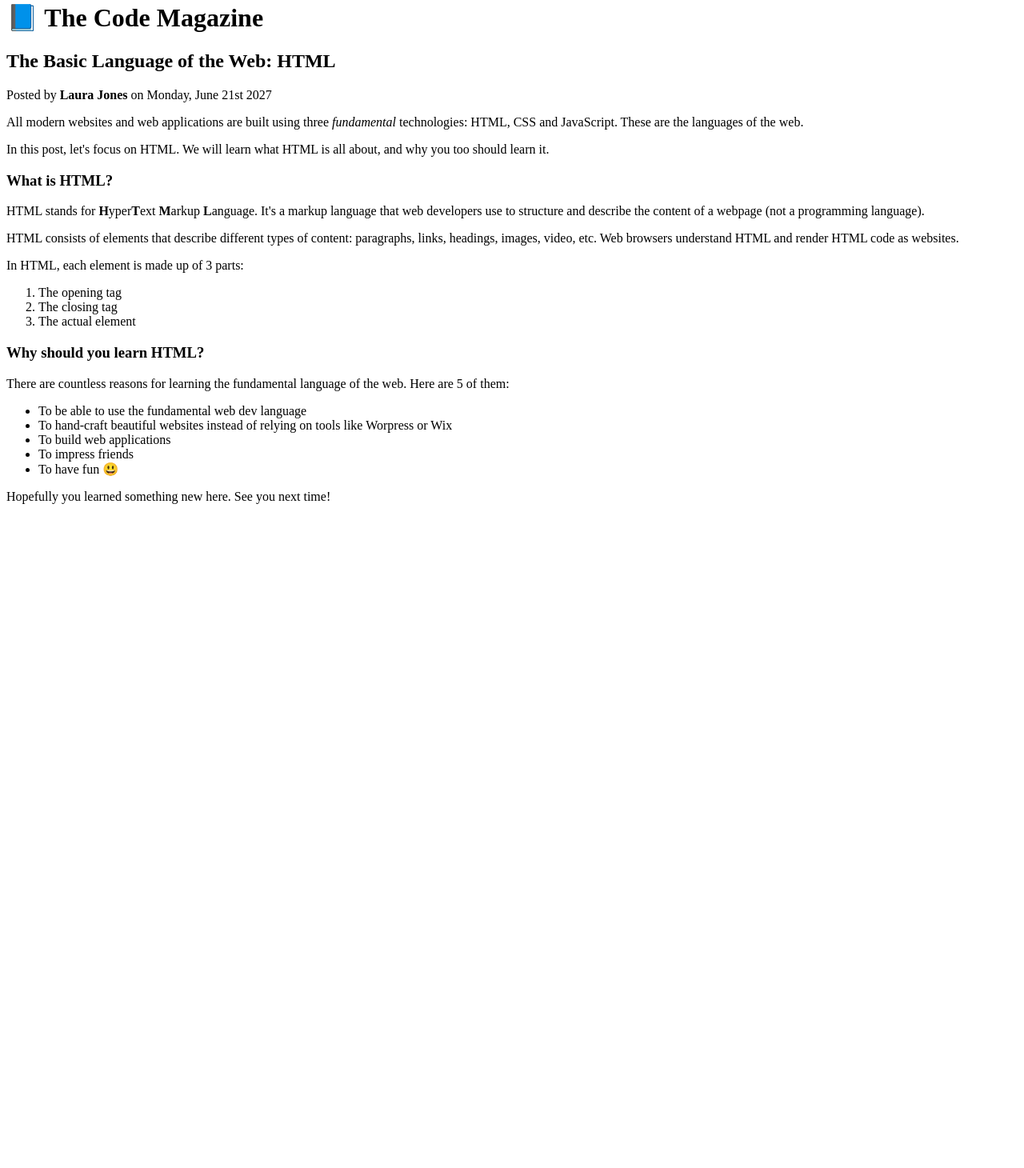
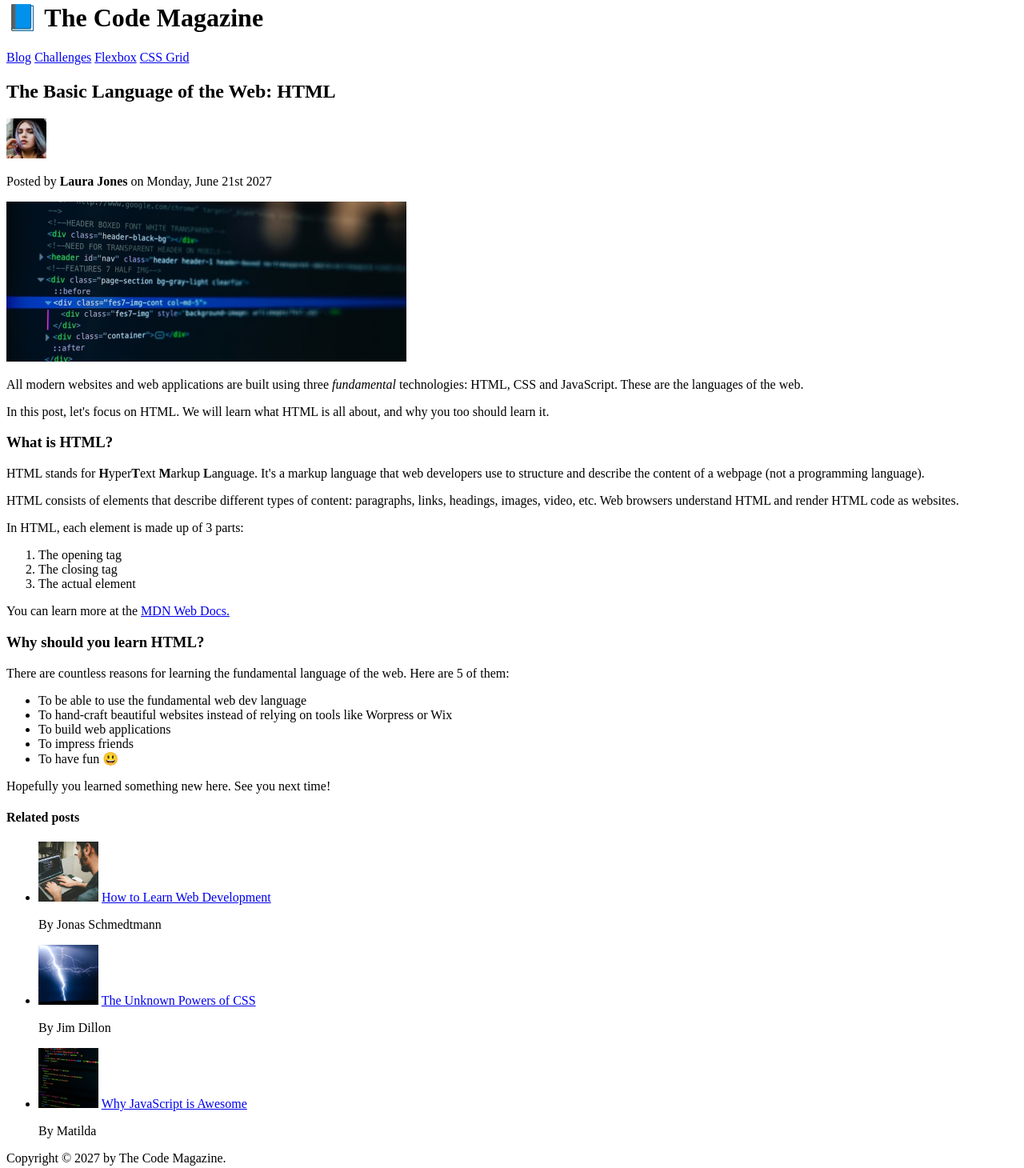
Before and after one commit to sohamnesarikar/html-css-course, a plain HTML site: page 02-HTML-Fundamentals/index.html in a window 1280 px wide. Shown: the part 18-1478 px from the top of the page at 80% size. Before the commit the page ends 800 px from the top, so only its background shows below. Drawn offline with Linux system fonts and the light colour scheme.

Commit message:
HTML Fundamentals section completed

```diff
--- a/02-HTML-Fundamentals/index.html
+++ b/02-HTML-Fundamentals/index.html
@@ -1,31 +1,63 @@
 <!DOCTYPE html>
-<html>
+<html lang="en">
   <head>
+    <meta charset="UTF-8" />
     <title>The Basic Language of the Web: HTML</title>
   </head>
   <body>
+    <header>
       <h1>📘 The Code Magazine</h1>
 
+      <nav>
+        <a href="blog.html">Blog</a>
+        <a href="#">Challenges</a>
+        <a href="#">Flexbox</a>
+        <a href="#">CSS Grid</a>
+      </nav>
+    </header>
+
+    <article>
+      <header>
         <h2>The Basic Language of the Web: HTML</h2>
+
+        <img
+          src="img/laura-jones.jpg"
+          alt="Laura jones headshot"
+          width="50"
+          height="50"
+        />
+
         <p>Posted by <strong>Laura Jones</strong> on Monday, June 21st 2027</p>
+
+        <img
+          src="img/post-img.jpg"
+          alt="html code image"
+          width="500"
+          height="200"
+        />
+      </header>
+
       <p>
         All modern websites and web applications are built using three
         <em>fundamental</em>
         technologies: HTML, CSS and JavaScript. These are the languages of the
         web.
       </p>
+
       <p>
         In this post, let's focus on HTML. We will learn what HTML is all about,
         and why you too should learn it.
       </p>
 
       <h3>What is HTML?</h3>
+
       <p>
         HTML stands for <strong>H</strong>yper<strong>T</strong>ext
-      <strong>M</strong>arkup <strong>L</strong>anguage. It's a markup language
-      that web developers use to structure and describe the content of a webpage
-      (not a programming language).
+        <strong>M</strong>arkup <strong>L</strong>anguage. It's a markup
+        language that web developers use to structure and describe the content
+        of a webpage (not a programming language).
       </p>
+
       <p>
         HTML consists of elements that describe different types of content:
         paragraphs, links, headings, images, video, etc. Web browsers understand
@@ -39,6 +71,15 @@
         <li>The closing tag</li>
         <li>The actual element</li>
       </ol>
+
+      <p>
+        You can learn more at the
+        <a
+          href="https://developer.mozilla.org/en-US/docs/Web/HTML"
+          target="_blank"
+          >MDN Web Docs.</a
+        >
+      </p>
 
       <h3>Why should you learn HTML?</h3>
 
@@ -59,5 +100,42 @@
       </ul>
 
       <p>Hopefully you learned something new here. See you next time!</p>
+    </article>
+
+    <aside>
+      <h4>Related posts</h4>
+
+      <ul>
+        <li>
+          <img
+            src="img/related-1.jpg"
+            alt="Man do coding on laptop"
+            width="75"
+            height="75"
+          />
+          <a href="#">How to Learn Web Development</a>
+          <p>By Jonas Schmedtmann</p>
+        </li>
+
+        <li>
+          <img src="img/related-2.jpg" alt="Lightning" width="75" height="75" />
+          <a href="#">The Unknown Powers of CSS</a>
+          <p>By Jim Dillon</p>
+        </li>
+
+        <li>
+          <img
+            src="img/related-3.jpg"
+            alt="Javascript code on screen"
+            width="75"
+            height="75"
+          />
+          <a href="#">Why JavaScript is Awesome</a>
+          <p>By Matilda</p>
+        </li>
+      </ul>
+    </aside>
+
+    <footer>Copyright &copy; 2027 by The Code Magazine.</footer>
   </body>
 </html>
```
Also changed, not shown: 02-HTML-Fundamentals/blog.html (added, +11 -0 lines), 02-HTML-Fundamentals/challenge.html (added, +41 -0 lines), 02-HTML-Fundamentals/img/challenges.jpg (renamed from 02-HTML-Fundamentals/challenges.jpg), 02-HTML-Fundamentals/img/laura-jones.jpg (renamed from 02-HTML-Fundamentals/laura-jones.jpg), 02-HTML-Fundamentals/img/post-img.jpg (renamed from 02-HTML-Fundamentals/post-img.jpg), 02-HTML-Fundamentals/img/related-1.jpg (renamed from 02-HTML-Fundamentals/related-1.jpg), 02-HTML-Fundamentals/img/related-2.jpg (renamed from 02-HTML-Fundamentals/related-2.jpg), 02-HTML-Fundamentals/img/related-3.jpg (renamed from 02-HTML-Fundamentals/related-3.jpg). Lines whose indentation alone changed are shown as unchanged.
